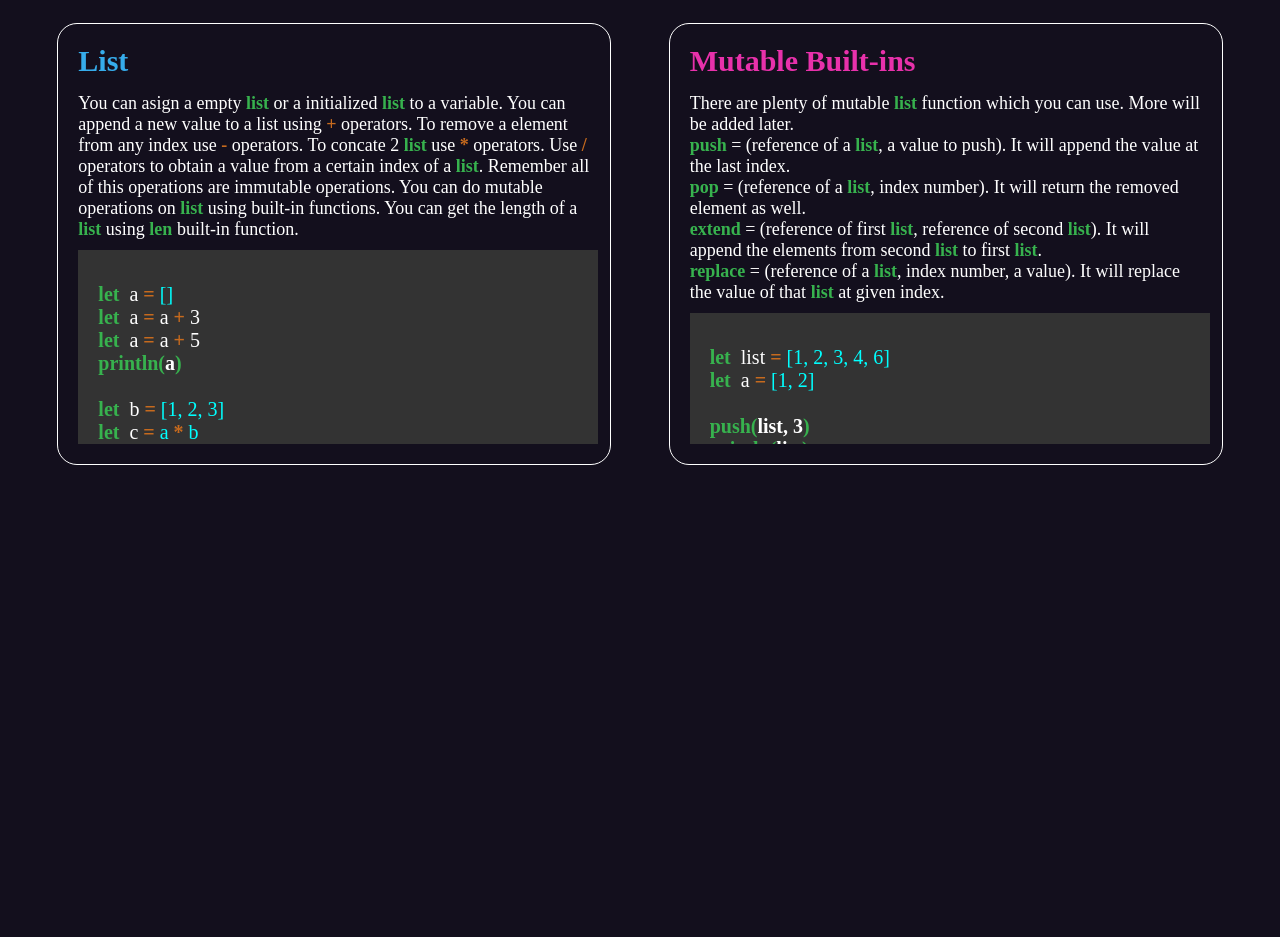
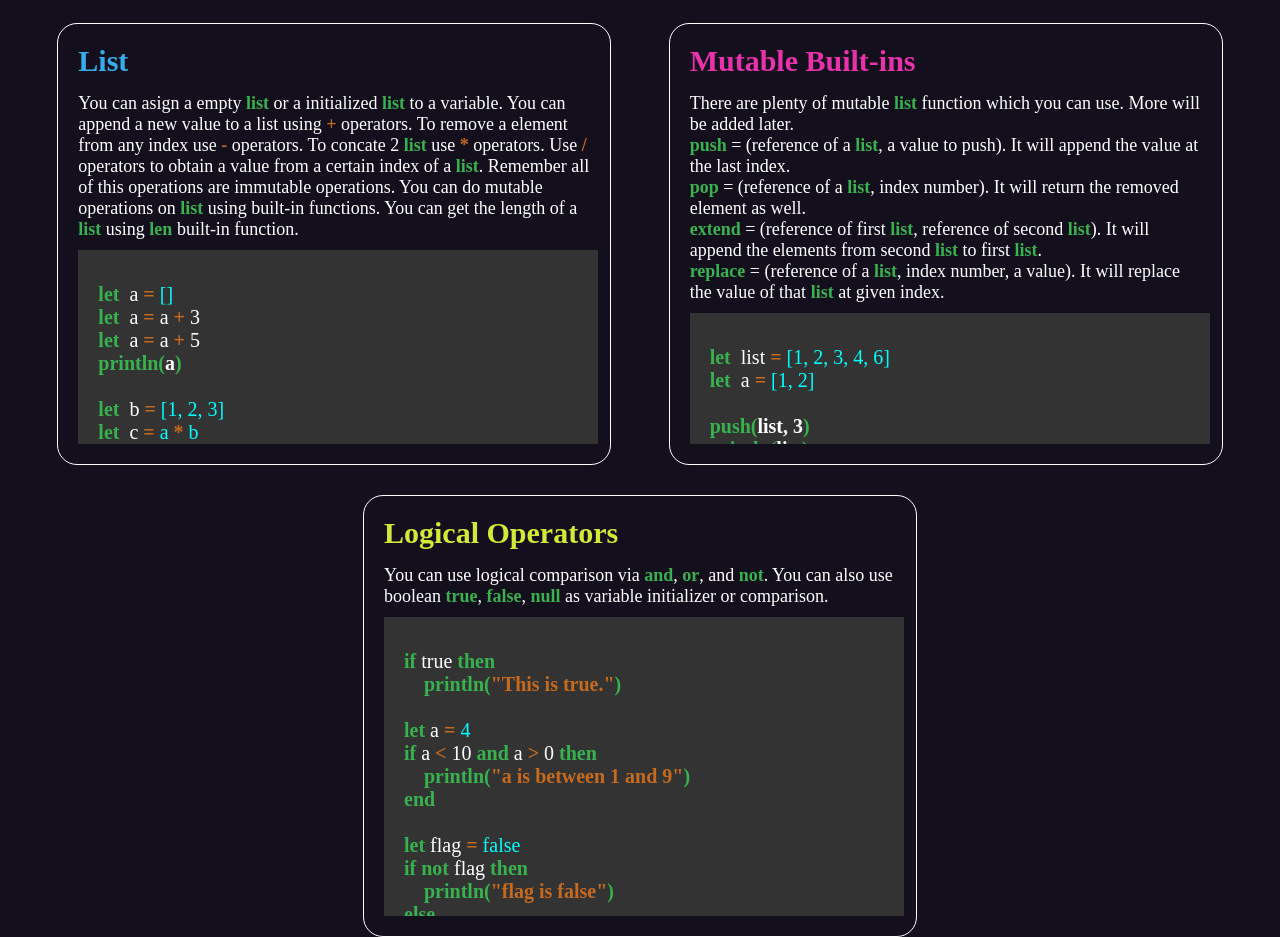
Before and after one commit to saimon4u/PyLangWeb, a Flask app: page / in a window 1280 px wide. Shown: the part 2896-3833 px from the top of the page. Before the commit the page ends 3361 px from the top, so only its background shows below. Run offline with Flask 2, Linux system fonts and the light colour scheme; some web fonts are replaced.

Commit message:
added logical comparison to documentation

```diff
--- a/templates/index.html
+++ b/templates/index.html
@@ -242,6 +242,29 @@ $<span class="keyword"><b>print(<span class="variable"><b>add(5, b)</b></span>)
                     </div>
                 </div>
             </div>
+
+            <div class="row">
+                <div class="column">
+                    <h2 style="color: rgb(208, 235, 54);">Logical Operators</h2>
+                    <p>You can use logical comparison via <span class="keyword"><b>and</b></span>, <span class="keyword"><b>or</b></span>, and <span class="keyword"><b>not</b></span>. You can also use boolean <span class="keyword"><b>true</b></span>, <span class="keyword"><b>false</b></span>, <span class="keyword"><b>null</b></span> as variable initializer or comparison.</p>
+                    <div class="example_box">
+<span class="keyword"><b>if</b></span> true <span class="keyword"><b>then</b></span>
+    <span class="keyword"><b>println(<span class="string">"This is true."</span>)</b></span>
+
+<span class="keyword"><b>let </b></span>a <span class="operators"><b>=</b></span> <span class="value">4</span>
+<span class="keyword"><b>if</b></span> a <span class="operators"><b><</b></span> 10 <span class="keyword"><b>and</b></span> a <span class="operators"><b>></b></span> 0 <span class="keyword"><b>then</b></span>
+    <span class="keyword"><b>println(<span class="string">"a is between 1 and 9"</span>)</b></span>
+<span class="keyword"><b>end</b></span>
+
+<span class="keyword"><b>let </b></span>flag <span class="operators"><b>=</b></span> <span class="value">false</span>
+<span class="keyword"><b>if</b></span> <span class="keyword"><b>not</b></span> flag <span class="keyword"><b>then</b></span>
+    <span class="keyword"><b>println(<span class="string">"flag is false"</span>)</b></span>
+<span class="keyword"><b>else</b></span>
+    <span class="keyword"><b>println(<span class="string">"flag is true"</span>)</b></span>
+<span class="keyword"><b>end</b></span>
+                    </div>
+                </div>
+            </div>
         </div>
     </div>
     <script src={{ url_for('static', filename='/js/index.js') }}></script>
```
